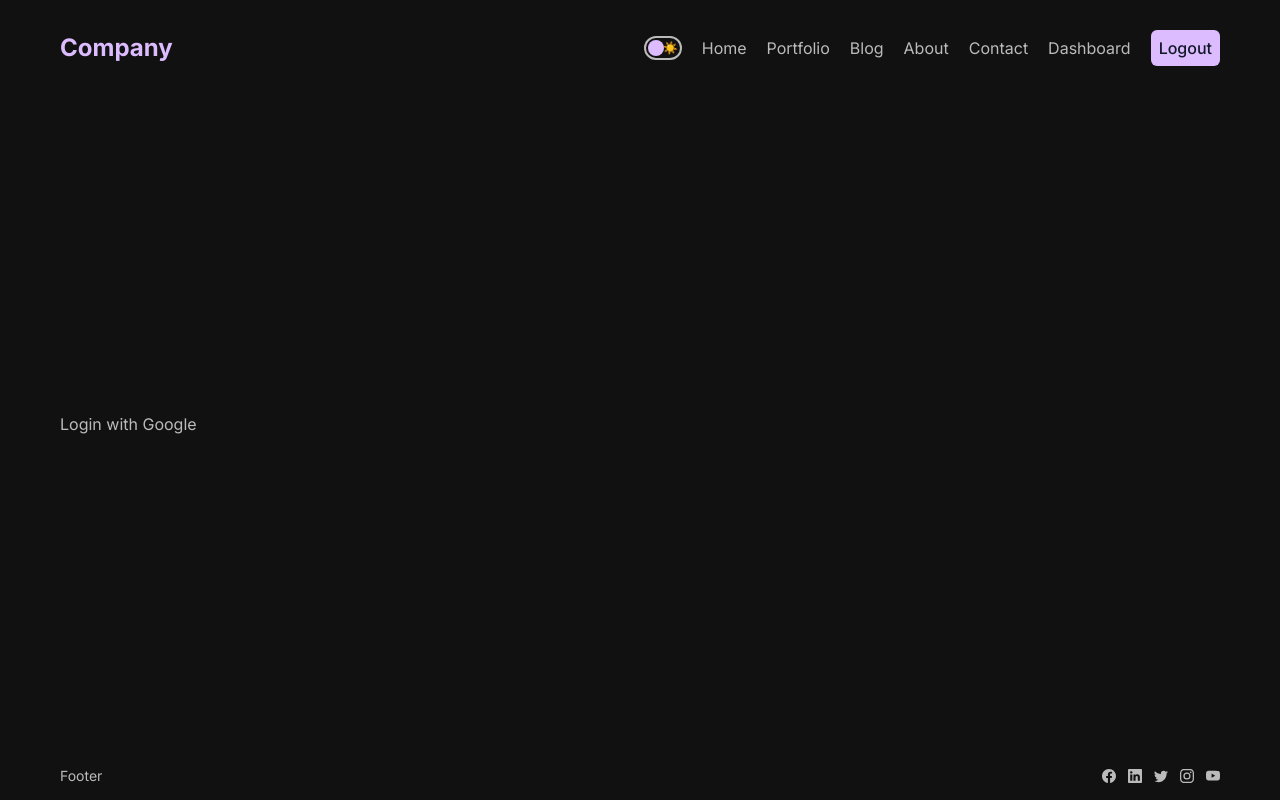
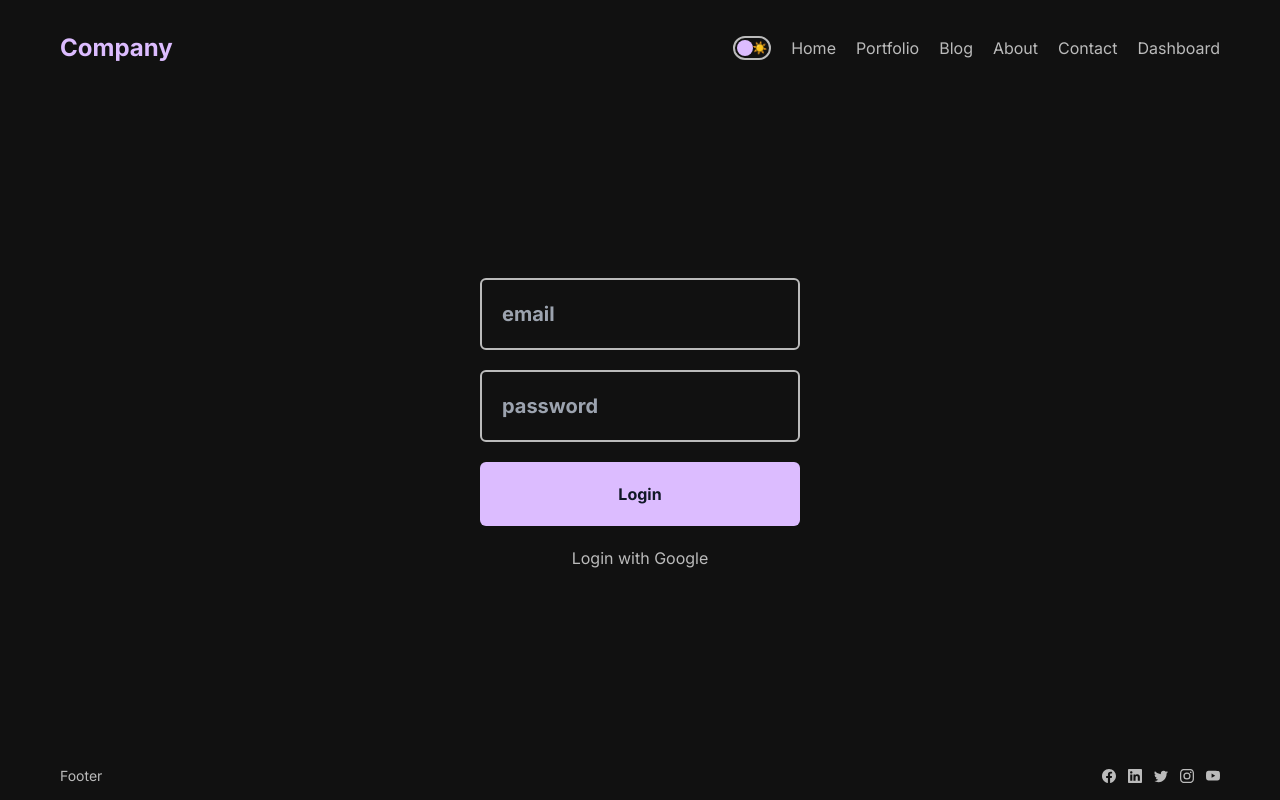
Before and after one commit to abhxnav/company-portfolio, a Next.js app: page /dashboard/login in a window 1280 px wide. Built offline with nearby package versions, Linux system fonts and the light colour scheme; no server answers.

Commit message:
added login and logout

```diff
--- a/src/app/api/auth/[...nextauth]/route.js
+++ b/src/app/api/auth/[...nextauth]/route.js
@@ -1,5 +1,9 @@
+import User from '@/models/User'
+import connect from '@/utils/db'
 import NextAuth from 'next-auth'
+import CredentialsProvider from 'next-auth/providers/credentials'
 import GoogleProvider from 'next-auth/providers/google'
+import bcrypt from 'bcryptjs'
 
 const handler = NextAuth({
   providers: [
@@ -7,7 +11,35 @@
       clientId: process.env.GOOGLE_CLIENT_ID,
       clientSecret: process.env.GOOGLE_CLIENT_SECRET,
     }),
+    CredentialsProvider({
+      id: 'credentials',
+      name: 'Credentials',
+      async authorize(credentials) {
+        await connect()
+        try {
+          const user = await User.findOne({ email: credentials.email })
+          if (user) {
+            const isPasswordCorrect = await bcrypt.compare(
+              credentials.password,
+              user.password
+            )
+            if (isPasswordCorrect) {
+              return user
+            } else {
+              throw new Error('Wrong credentials')
+            }
+          } else {
+            throw new Error('User not found!')
+          }
+        } catch (error) {
+          throw new Error(error)
+        }
+      },
+    }),
   ],
+  pages: {
+    error: '/dashboard/login',
+  },
 })
 
 export { handler as GET, handler as POST }
--- a/src/app/dashboard/login/page.jsx
+++ b/src/app/dashboard/login/page.jsx
@@ -1,9 +1,47 @@
 'use client'
-import { signIn } from 'next-auth/react'
+import { signIn, useSession } from 'next-auth/react'
+import { useRouter } from 'next/navigation'
 
 const Login = () => {
+  const session = useSession()
+  const router = useRouter()
+
+  if (session.status === 'loading') {
+    return <p>Loading...</p>
+  }
+
+  if (session.status === 'authenticated') {
+    router?.push('/dashboard')
+  }
+
+  const handleSubmit = (e) => {
+    e.preventDefault()
+
+    const email = e.target[0].value
+    const password = e.target[1].value
+
+    signIn('credentials', { email, password })
+  }
+
   return (
-    <div className="">
+    <div className="flex flex-col gap-5 items-center justify-center">
+      <form className="w-80 flex flex-col gap-5" onSubmit={handleSubmit}>
+        <input
+          type="email"
+          placeholder="email"
+          className="p-5 bg-transparent border-2 border-text_light rounded-md text-xl font-bold text-text_light"
+          required
+        />
+        <input
+          type="password"
+          placeholder="password"
+          className="p-5 bg-transparent border-2 border-text_light rounded-md text-xl font-bold text-text_light"
+          required
+        />
+        <button className="w-80 p-5 cursor-pointer bg-accent_secondary border-none rounded-md font-bold text-text_dark">
+          Login
+        </button>
+      </form>
       <button onClick={() => signIn('google')}>Login with Google</button>
     </div>
   )
--- a/src/app/dashboard/page.jsx
+++ b/src/app/dashboard/page.jsx
@@ -2,19 +2,29 @@
 import useSWR from 'swr'
 import { useSession } from 'next-auth/react'
 import Image from 'next/image'
+import { useRouter } from 'next/navigation'
 
 const Dashboard = () => {
   const session = useSession()
-  console.info(session)
+  const router = useRouter()
 
+  if (session.status === 'loading') {
+    return <p>Loading...</p>
+  }
+
+  if (session.status === 'unauthenticated') {
+    router?.push('/dashboard/login')
+  }
+
+  if (session.status === 'authenticated') {
+    return <div>Dashboard</div>
+  }
   // const fetcher = (...args) => fetch(...args).then((res) => res.json())
 
   // const { data, mutate, error, isLoading } = useSWR(
   //   `/api/posts?username=${session?.data?.user.name}`,
   //   fetcher
   // )
-
-  return <div>Dashboard</div>
 }
 
 export default Dashboard
--- a/src/app/layout.js
+++ b/src/app/layout.js
@@ -3,7 +3,6 @@
 import { Inter } from 'next/font/google'
 import Footer from '@/components/footer/Footer'
 import { ThemeProvider } from '@/context/ThemeContext'
-import { SessionProvider } from 'next-auth/react'
 import AuthProvider from '@/components/authProvider/AuthProvider'
 
 const inter = Inter({ subsets: ['latin'] })
--- a/src/components/navbar/Navbar.jsx
+++ b/src/components/navbar/Navbar.jsx
@@ -5,9 +5,12 @@
 import Link from 'next/link'
 import ThemeToggle from '../themeToggle/ThemeToggle'
 import { ThemeContext } from '@/context/ThemeContext'
+import { signOut, useSession } from 'next-auth/react'
 
 const Navbar = () => {
   const { mode } = useContext(ThemeContext)
+  const session = useSession()
+
   return (
     <div className="flex justify-between items-center h-24">
       <Link
@@ -25,15 +28,18 @@
             {link.title}
           </Link>
         ))}
+        {session.status === 'authenticated' && (
           <button
             className={`py-1.5 px-2 border-none font-medium cursor-pointer rounded-md ${
               mode === 'light'
                 ? 'bg-accent_primary text-white'
                 : 'bg-accent_secondary text-text_dark'
             }`}
+            onClick={signOut}
           >
             Logout
           </button>
+        )}
       </div>
     </div>
   )
```
Lines whose indentation alone changed are shown as unchanged.
